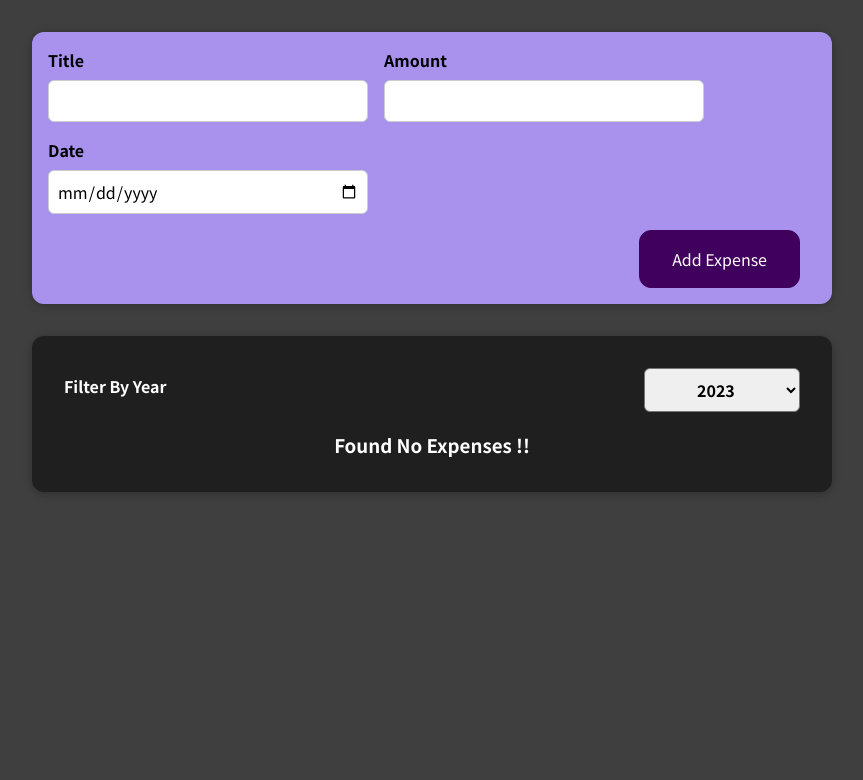
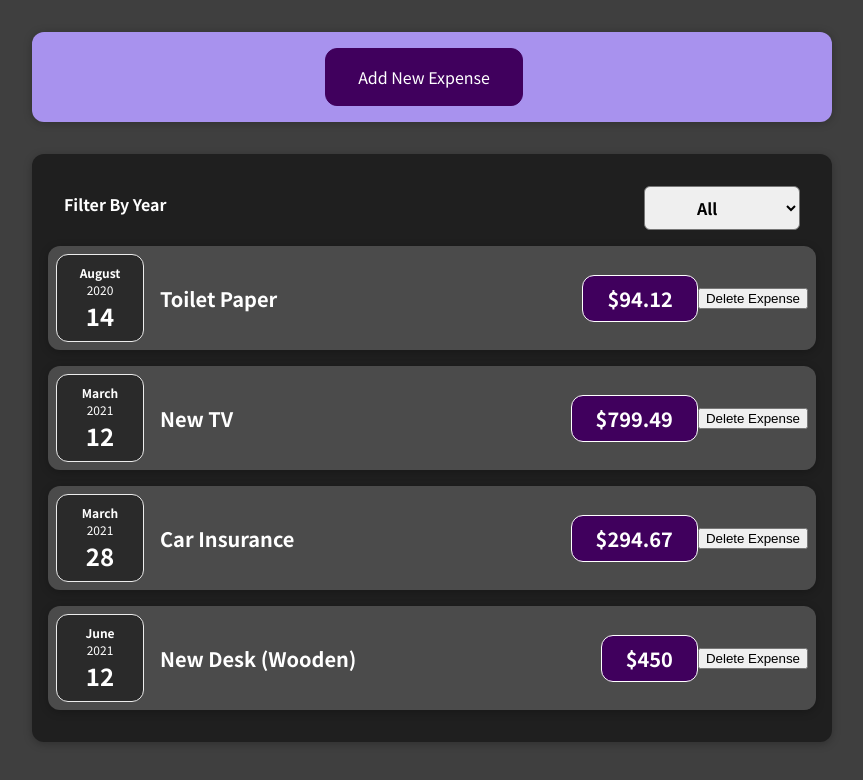
Before and after one commit to Rahul-71/Expenses, a React (Create React App) app: page / in a window 1280 px wide. Shown: the top 780 px of the page, without its empty margins (208-1071 px from the left). Built offline with nearby package versions, Linux system fonts and the light colour scheme.

Commit message:
hide/unhide new expense form based on button click

```diff
--- a/src/components/Expenses/Expenses.js
+++ b/src/components/Expenses/Expenses.js
@@ -6,7 +6,7 @@ import ExpensesFilter from "./ExpensesFilter";
 
 export default function Expenses(props) {
 
-	const [filteredYear, setFilteredYear] = useState('2023');
+	const [filteredYear, setFilteredYear] = useState('all');
 
 	const filterChangeHandler = (selectedFilteredYear) => {
 		setFilteredYear(selectedFilteredYear);
--- a/src/components/NewExpense/ExpenseForm.js
+++ b/src/components/NewExpense/ExpenseForm.js
@@ -35,7 +35,7 @@ const ExpenseForm = (props) => {
     };
 
     return (
-        <form onSubmit={submitHandler}>
+        <form onSubmit={submitHandler} onReset={props.onCancel} >
             <div className='new-expense__controls'>
                 <div className='new-expense__control'>
                     <label>Title</label>
@@ -51,6 +51,7 @@ const ExpenseForm = (props) => {
                 </div>
             </div>
             <div className='new-expense__actions'>
+                <button type='reset'>Cancel</button>
                 <button type='submit'>Add Expense</button>
             </div>
         </form>
--- a/src/components/NewExpense/NewExpense.js
+++ b/src/components/NewExpense/NewExpense.js
@@ -1,20 +1,34 @@
-import React from 'react';
+import React, { useState } from "react";
 
-import ExpenseForm from './ExpenseForm';
-import './NewExpense.css';
+import ExpenseForm from "./ExpenseForm";
+import "./NewExpense.css";
 
 const NewExpense = (props) => {
+    const [isEditing, setIsEditing] = useState(false);
+
     const saveExpenseDataHandler = (enteredExpenseData) => {
         const expenseData = {
             ...enteredExpenseData,
-            id: Math.random().toString()
+            id: Math.random().toString(),
         };
         props.onAddExpense(expenseData);
+
+        // stop editing
+        stopEditing();
     };
 
+    const startEditing = () => {
+        setIsEditing(true);
+    }
+
+    const stopEditing = () => {
+        setIsEditing(false);
+    }
+
     return (
-        <div className='new-expense'>
-            <ExpenseForm onSaveExpenseData={saveExpenseDataHandler} />
+        <div className="new-expense">
+            {!isEditing && <button onClick={startEditing}>Add New Expense</button>}
+            {isEditing && <ExpenseForm onSaveExpenseData={saveExpenseDataHandler} onCancel={stopEditing} />}
         </div>
     );
 };
```
